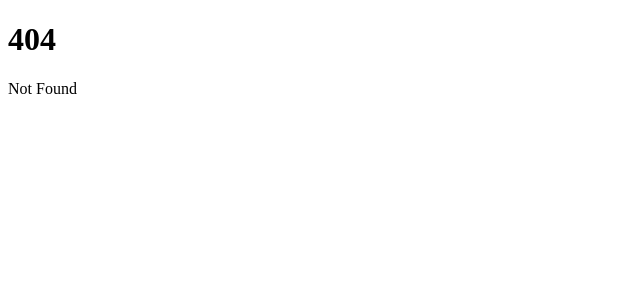
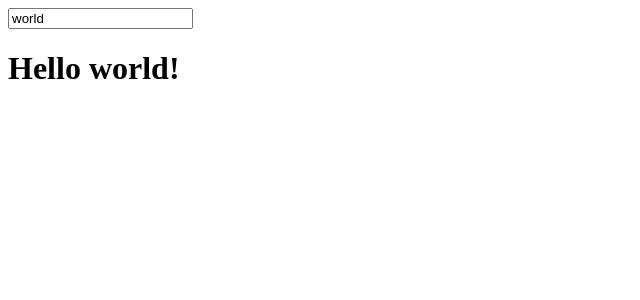
Before and after one commit to tamathecxder/svelte-journeys, a SvelteKit app: page /bindings/input in a window 1280 px wide. Before the commit this address had no page. Shown: the top 300 px of the page, without its empty margins (0-640 px from the left). Built offline with nearby package versions, Linux system fonts and the light colour scheme.

Commit message:
(bindings) input

```diff
--- /dev/null
+++ b/src/routes/bindings/input/+page.svelte
@@ -0,0 +1,7 @@
+<script>
+	let name = $state('world');
+</script>
+
+<input bind:value={name} />
+
+<h1>Hello {name}!</h1>
--- a/src/routes/events/component-events/+page.svelte
+++ b/src/routes/events/component-events/+page.svelte
@@ -3,6 +3,8 @@
 
     let value = $state(0);
 </script>
+
+<a aria-label="input" href="/bindings/input">Navigate to input binding</a>
 
 <p>The current value is {value}</p>
 
```
